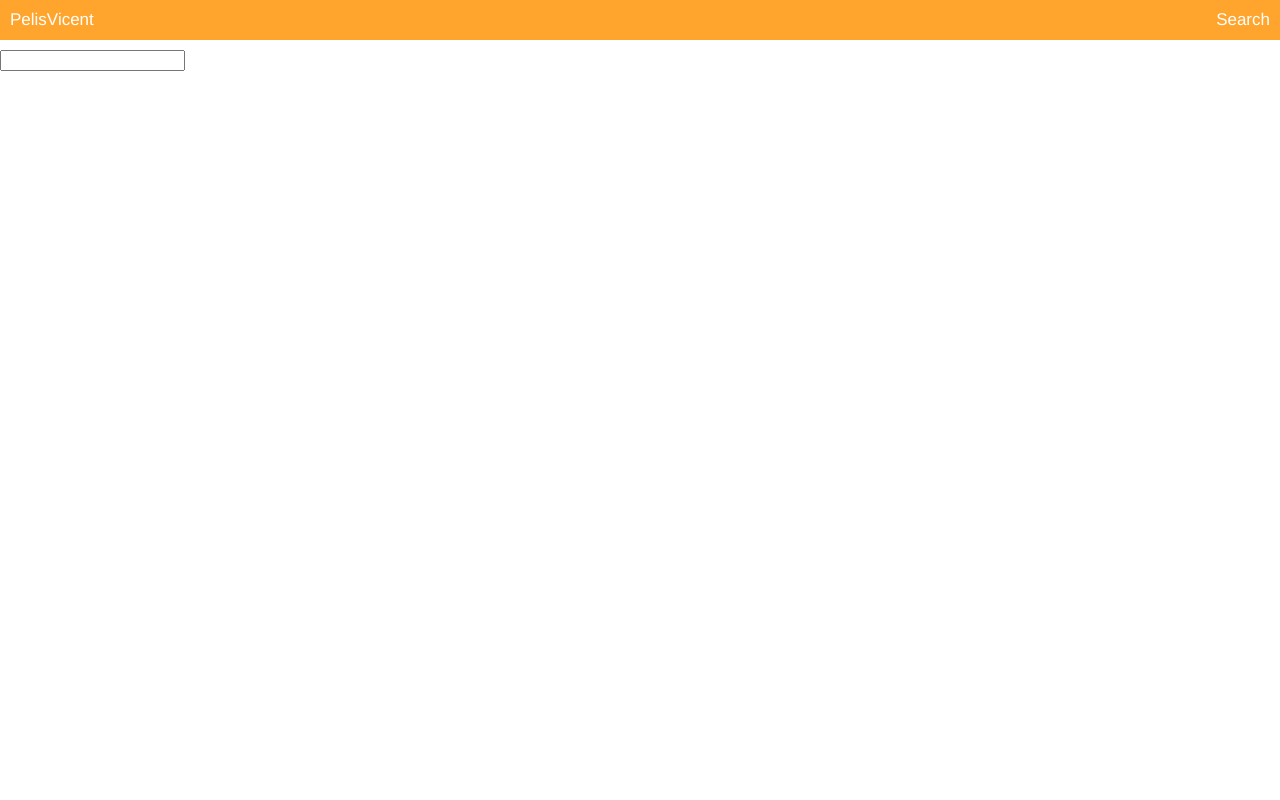
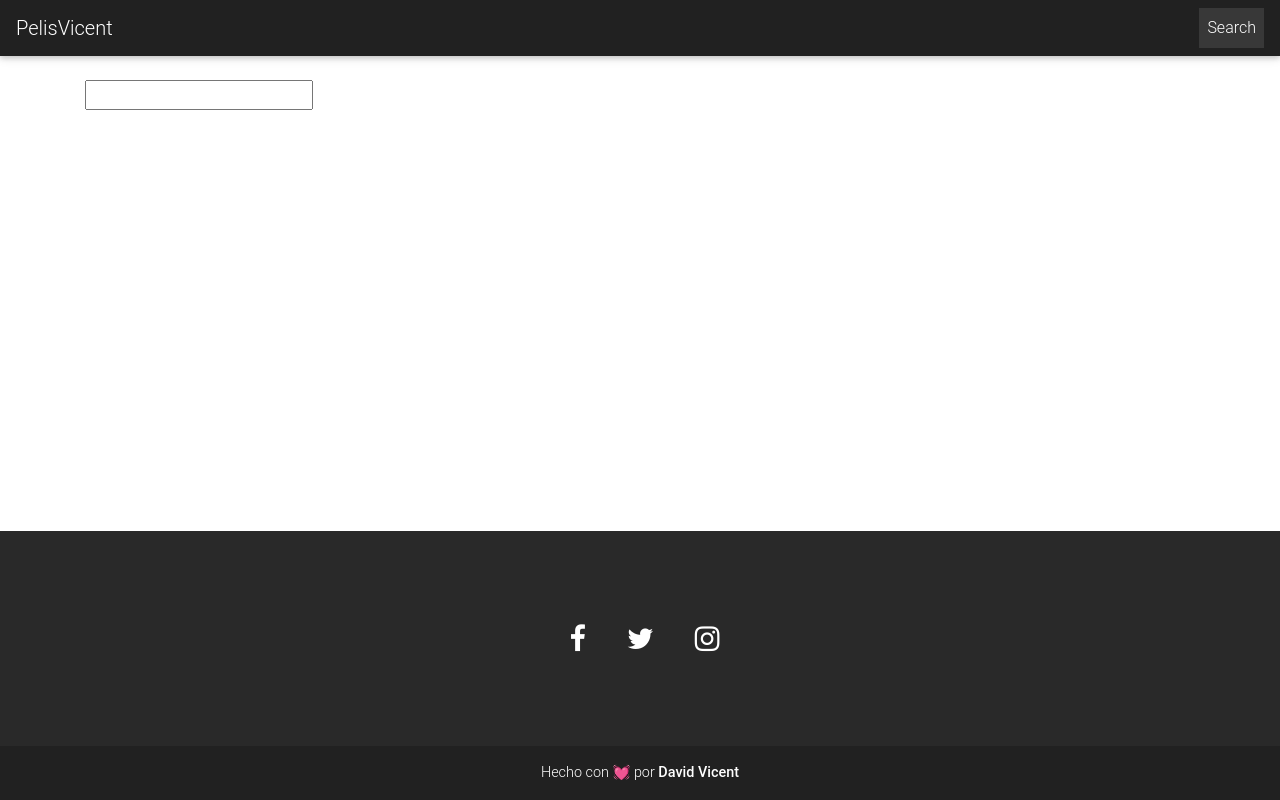
Before and after one commit to davidvicentc/pelisvicent, a Vue app: page /#/search in a window 1280 px wide. Built offline with nearby package versions, Linux system fonts and the light colour scheme.

Commit message:
nuevo diseño y funciones

```diff
--- a/public/index.html
+++ b/public/index.html
@@ -1,12 +1,19 @@
 <!DOCTYPE html>
 <html lang="en">
+
 <head>
   <meta charset="utf-8">
   <meta http-equiv="X-UA-Compatible" content="IE=edge">
   <meta name="viewport" content="width=device-width,initial-scale=1.0">
   <link rel="icon" href="<%= BASE_URL %>favicon.ico">
   <title>pelisvicent</title>
+  <link rel="stylesheet" href="https://maxcdn.bootstrapcdn.com/font-awesome/4.7.0/css/font-awesome.min.css">
+  <!-- Bootstrap core CSS -->
+  <link href="https://cdnjs.cloudflare.com/ajax/libs/twitter-bootstrap/4.0.0/css/bootstrap.min.css" rel="stylesheet">
+  <!-- Material Design Bootstrap -->
+  <link href="https://cdnjs.cloudflare.com/ajax/libs/mdbootstrap/4.5.0/css/mdb.min.css" rel="stylesheet">
 </head>
+
 <body>
   <noscript>
     <strong>We're sorry but pelisvicent doesn't work properly without JavaScript enabled. Please enable it to continue.</strong>
@@ -14,4 +21,5 @@
   <div id="app"></div>
   <!-- built files will be auto injected -->
 </body>
+
 </html>
--- a/src/App.vue
+++ b/src/App.vue
@@ -1,40 +1,31 @@
 <template>
   <div id="app">
     <Header />
-    <router-view/>
+    <router-view class="container"/>
+    <Footer />
   </div>
 </template>
 
 <script>
 import Header from "./components/Header";
+import Footer from "@/components/Footer";
 export default {
-  components: { Header }
+  components: { Header, Footer }
 };
 </script>
 
 
 <style>
-#app {
-  font-family: "Avenir", Helvetica, Arial, sans-serif;
-  -webkit-font-smoothing: antialiased;
-  -moz-osx-font-smoothing: grayscale;
-  color: #2c3e50;
-  margin: 0;
-}
-
-body {
-  margin: 0;
-}
-
-.movieGrid {
-  display: grid;
-  grid-gap: 15px;
-  padding: 15px;
-  grid-template-columns: repeat(auto-fill, minmax(230px, 1fr));
-  grid-template-rows: 1fr;
-}
-
 .text-center {
   text-align: center;
 }
+
+html {
+  min-height: 100%;
+  position: relative;
+}
+body {
+  margin: 0;
+  margin-bottom: 280px;
+}
 </style>
--- /dev/null
+++ b/src/components/Footer.vue
@@ -0,0 +1,35 @@
+<template>
+    <footer class="page-footer font-small indigo footer">
+        <div class="container">
+            <div class="row">
+                <div class="col-md-6 py-5 mx-auto">
+                    <div class="mb-5 flex-center"><a class="fb-ic" href="https://www.facebook.com/djassiel26"><i class="fa fa-facebook fa-lg white-text PvIcon mr-3 fa-2x"></i></a><a class="tw-ic" href="https://twitter.com/davidjvicent"><i class="fa fa-twitter fa-lg white-text PvIcon mr-3 fa-2x"></i></a>
+                        <a
+                            class="ins-ic" href="https://www.instagram.com/davidvicentc/"><i class="fa fa-instagram fa-lg white-text PvIcon mr-3 fa-2x"></i></a>
+                    </div>
+                </div>
+            </div>
+        </div>
+        <div class="footer-copyright py-3 text-center">Hecho con<span> 💓</span> por<strong> David Vicent</strong></div>
+    </footer>
+</template>
+
+<script>
+export default {
+  name: "Footer"
+};
+</script>
+
+<style scoped>
+.footer {
+  position: absolute;
+  width: 100%;
+  background-color: rgb(41, 41, 41) !important;
+}
+.footer-copyright {
+  color: white !important;
+}
+.PvIcon {
+  margin: 25px;
+}
+</style>
--- a/src/components/Header.vue
+++ b/src/components/Header.vue
@@ -1,12 +1,17 @@
 <template>
-    <div>
-        <nav class="navPV">
-            <router-link :to="{ name: 'home' }">PelisVicent</router-link>
-            <div class="navPV-right">
-                <router-link :to="{ name: 'search' }" class="navSearch">Search</router-link>
-            </div>
-        </nav>
+  <nav class="navbar navbar-expand-md navbar-dark bg-dark mb-4">
+    <router-link :to="{ name: 'home' }" class="navbar-brand">PelisVicent</router-link>
+    <button class="navbar-toggler" type="button" data-toggle="collapse" data-target="#navbarCollapse" aria-controls="navbarCollapse" aria-expanded="false" aria-label="Toggle navigation">
+      <span class="navbar-toggler-icon"></span>
+    </button>
+    <div class="collapse navbar-collapse" id="navbarCollapse">
+      <ul class="navbar-nav ml-auto">
+        <li class="nav-item active">
+          <router-link :to="{ name: 'search' }" class="nav-link">Search</router-link>
+        </li>
+      </ul>
     </div>
+  </nav>
 </template>
 
 <script>
@@ -16,21 +21,4 @@ export default {
 </script>
 
 <style scoped>
-.navPV {
-  background-color: rgb(255, 164, 44);
-  padding: 10px;
-  display: flex;
-  margin-bottom: 10px;
-}
-
-.navPV a {
-  text-decoration: none;
-  color: white;
-  font-size: 17px;
-}
-
-.navPV-right {
-  text-align: right;
-  margin-left: auto;
-}
 </style>
--- a/src/components/Movie.vue
+++ b/src/components/Movie.vue
@@ -1,11 +1,13 @@
 <template>
-    <a @click="gotToMovie(movie.id)" class="Movie">
-      <div >
-        <img :src="this.imgUrl" v-if="this.image" alt="">
-        <div class="no-image icon-no-image" v-else>Imagen no disponible</div>
+  <div class="col-md-3">
+    <div class="card text-center" style="margin-bottom: 10px;" @click="gotToMovie(movie.id)">
+      <img class="card-img-top" :src="this.imgUrl" v-if="this.image" alt="Card image cap">
+      <div class="no-image icon-no-image" v-else>Imagen no disponible</div>
+      <div class="card-body">
+        <h5 class="card-title">{{movie.title}}</h5>
       </div>
-        <h3 class="movie-title">{{movie.title}}</h3>
-    </a>
+    </div>
+  </div>
 </template>
 
 <script>
@@ -39,22 +41,8 @@ export default {
 </script>
 
 <style>
-.Movie {
-  border: 1px solid rgba(0, 0, 0, 0.178);
-  border-radius: 3px;
-  box-shadow: 0px 6px 8px rgba(0, 0, 0, 0.212);
-  width: 100%;
+.card {
   cursor: pointer;
-}
-
-.movie-title {
-  text-align: center;
-}
-
-.Movie img {
-  border-radius: 3px;
-  box-shadow: 0px 2px 6px rgba(0, 0, 0, 0.15);
-  width: 100%;
 }
 
 .no-image {
--- /dev/null
+++ b/src/components/Spinner.vue
@@ -0,0 +1,92 @@
+<template>
+    <div class="loader">Loading</div>
+</template>
+
+<script>
+export default {
+  name: "Spinner"
+};
+</script>
+
+
+<style scoped>
+.loader {
+  font-size: 10px;
+  margin: 50px auto;
+  text-indent: -9999em;
+  width: 11em;
+  height: 11em;
+  border-radius: 50%;
+  background: #ffffff;
+  background: -moz-linear-gradient(
+    left,
+    #ffffff 10%,
+    rgba(255, 255, 255, 0) 42%
+  );
+  background: -webkit-linear-gradient(
+    left,
+    #ffffff 10%,
+    rgba(255, 255, 255, 0) 42%
+  );
+  background: -o-linear-gradient(left, #ffffff 10%, rgba(255, 255, 255, 0) 42%);
+  background: -ms-linear-gradient(
+    left,
+    #ffffff 10%,
+    rgba(255, 255, 255, 0) 42%
+  );
+  background: linear-gradient(
+    to right,
+    #ffffff 10%,
+    rgba(255, 255, 255, 0) 42%
+  );
+  position: relative;
+  -webkit-animation: load3 1.4s infinite linear;
+  animation: load3 1.4s infinite linear;
+  -webkit-transform: translateZ(0);
+  -ms-transform: translateZ(0);
+  transform: translateZ(0);
+}
+.loader:before {
+  width: 50%;
+  height: 50%;
+  background: rgb(41, 41, 41);
+  border-radius: 100% 0 0 0;
+  position: absolute;
+  top: 0;
+  left: 0;
+  content: "";
+}
+.loader:after {
+  background: #ffffff;
+  width: 75%;
+  height: 75%;
+  border-radius: 50%;
+  content: "";
+  margin: auto;
+  position: absolute;
+  top: 0;
+  left: 0;
+  bottom: 0;
+  right: 0;
+}
+@-webkit-keyframes load3 {
+  0% {
+    -webkit-transform: rotate(0deg);
+    transform: rotate(0deg);
+  }
+  100% {
+    -webkit-transform: rotate(360deg);
+    transform: rotate(360deg);
+  }
+}
+@keyframes load3 {
+  0% {
+    -webkit-transform: rotate(0deg);
+    transform: rotate(0deg);
+  }
+  100% {
+    -webkit-transform: rotate(360deg);
+    transform: rotate(360deg);
+  }
+}
+</style>
--- a/src/views/Home.vue
+++ b/src/views/Home.vue
@@ -1,7 +1,7 @@
 <template>
   <div class="home">
-    <h3 class="text-center" v-show="isLoading">Cargando...</h3>
-    <div class="movieGrid" v-show="!isLoading">
+    <Spinner v-show="isLoading"></Spinner>
+    <div class="row" v-show="!isLoading">
       <Movie v-for="movie in movies" :movie="movie" :key="movie.id"/>
     </div>
   </div>
@@ -10,12 +10,14 @@
 <script>
 // @ is an alias to /src
 import Movie from "@/components/Movie.vue";
+import Spinner from "@/components/Spinner";
 import movieServices from "../services/movie";
 
 export default {
   name: "home",
   components: {
-    Movie
+    Movie,
+    Spinner
   },
 
   data() {
--- a/src/views/MovieDetails.vue
+++ b/src/views/MovieDetails.vue
@@ -1,6 +1,6 @@
 <template>
     <div>
-      <h3 class="text-center" v-show="isLoading">Cargando...</h3>
+      <Spinner v-show="isLoading"></Spinner>
       <section v-show="!isLoading">
         <div>
           <img width="100px" :src="this.imgUrl" v-if="this.image" alt="">
@@ -8,15 +8,16 @@
         </div>
         <h4>{{ this.movie.title }}</h4>
         <p>{{this.movie.overview}}</p>
-        <a :href="videoYoutube">Ver trailer</a>
       </section>
     </div>
 </template>
 
 <script>
 import movieServices from "@/services/movie";
+import Spinner from "@/components/Spinner";
 export default {
   name: "MovieDetails",
+  components: { Spinner },
   data() {
     return {
       movie: {},
@@ -42,14 +43,6 @@ export default {
         return;
       }
       return `https://image.tmdb.org/t/p/original${this.movie.poster_path}`;
-    },
-
-    videoYoutube() {
-      const { key } = this.movie.videos.results[0];
-      if (key === null) {
-        return;
-      }
-      return `https://www.youtube.com/watch?v=${key}`;
     }
   }
 };
--- a/src/views/Search.vue
+++ b/src/views/Search.vue
@@ -1,9 +1,9 @@
 <template>
     <div>
-      <h3 v-show="isLoading" class="text-center">Cargando...</h3>
+      <input type="text" v-model="query">
+      <Spinner v-show="isLoading"></Spinner>
       <div v-show="!isLoading">
-        <input type="text" v-model="query">
-        <div class="movieGrid">
+        <div class="row">
           <Movie v-for="movie in movies" :movie="movie" :key="movie.id"/>
         </div>
       </div>
@@ -13,10 +13,11 @@
 <script>
 import movieServices from "@/services/movie";
 import Movie from "@/components/Movie";
+import Spinner from "@/components/Spinner";
 
 export default {
   name: "Search",
-  components: { Movie },
+  components: { Movie, Spinner },
 
   data() {
     return {
```
Lines whose indentation alone changed are shown as unchanged.
